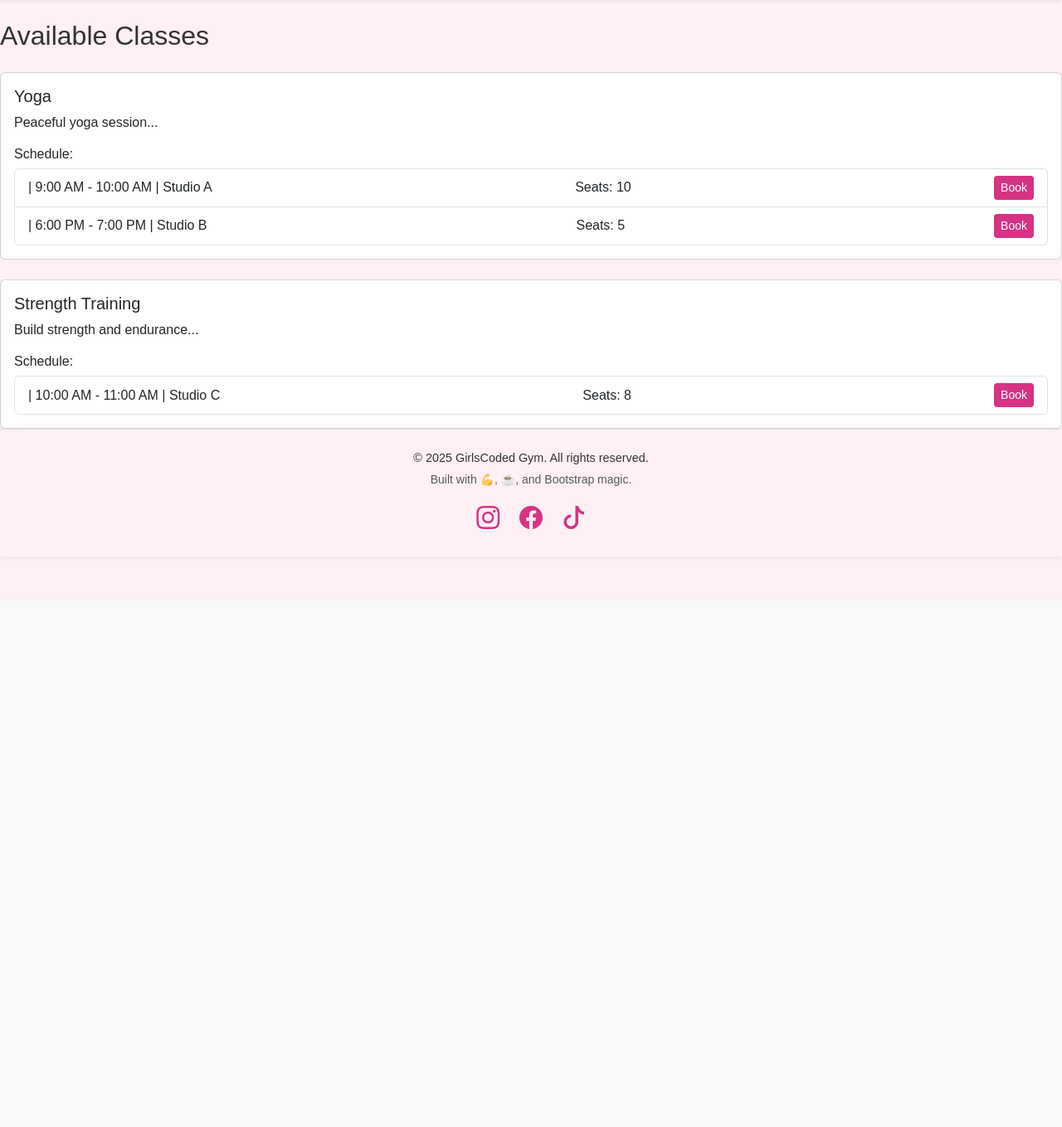
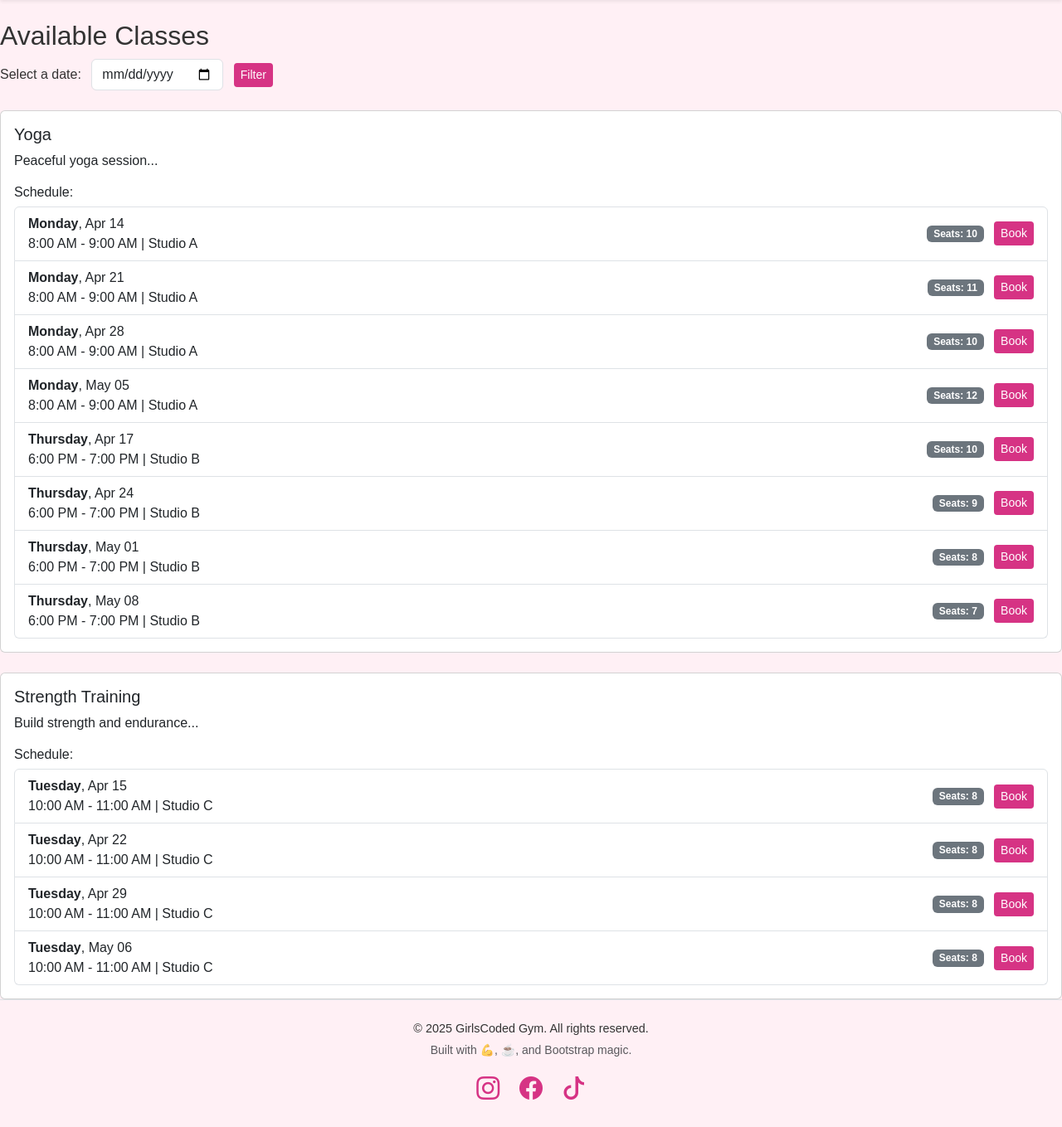
Before and after one commit to simplecodeingithub/GYM_FLASK_APP, a Flask app: page /classes in a window 1280 px wide. Shown: the part 76-1435 px from the top of the page at 83% size. Before the commit the page ends 751 px from the top, so only its background shows below. Run offline with Flask 3, Linux system fonts and the light colour scheme; parts of the project's set-up code (start-up, migrations or seed data) failed here and were passed over.

Commit message:
EDIT: Class scheduled page and class book page

```diff
--- a/flask_app/fake_data.py
+++ b/flask_app/fake_data.py
@@ -1,4 +1,14 @@
-# fake_data.py
+from datetime import date, timedelta
+
+def generate_day_of_week(d):
+    return d.strftime('%A')
+
+# # Base start date (Monday)
+# base_date = date(2025, 4, 21)
+
+# Always use the current Monday as base
+today = date.today()
+base_date = today - timedelta(days=today.weekday())  # gets this week's Monday
 
 mock_classes = [
     {
@@ -7,21 +17,26 @@ mock_classes = [
         "Description": "Peaceful yoga session...",
         "schedule": [
             {
-                "ScheduleID": 101,
-                "DayOfWeek": "Monday",
-                "StartTime": "9:00 AM",
-                "EndTime": "10:00 AM",
+                "ScheduleID": 100 + i,
+                "ScheduleDate": base_date + timedelta(days=offset),
+                "DayOfWeek": generate_day_of_week(base_date + timedelta(days=offset)),
+                "StartTime": "8:00 AM",
+                "EndTime": "9:00 AM",
                 "Location": "Studio A",
-                "AvailableSeats": 10
-            },
+                "AvailableSeats": 12 - (i % 3)  # Just to vary seat availability
+            }
+            for i, offset in enumerate(range(0, 28, 7))  # Monday for 4 weeks
+        ] + [
             {
-                "ScheduleID": 102,
-                "DayOfWeek": "Wednesday",
+                "ScheduleID": 200 + i,
+                "ScheduleDate": base_date + timedelta(days=offset),
+                "DayOfWeek": generate_day_of_week(base_date + timedelta(days=offset)),
                 "StartTime": "6:00 PM",
                 "EndTime": "7:00 PM",
                 "Location": "Studio B",
-                "AvailableSeats": 5
+                "AvailableSeats": 10 - (i % 4)
             }
+            for i, offset in enumerate(range(3, 31, 7))  # Thursday for 4 weeks
         ]
     },
     {
@@ -30,13 +45,15 @@ mock_classes = [
         "Description": "Build strength and endurance...",
         "schedule": [
             {
-                "ScheduleID": 103,
-                "DayOfWeek": "Tuesday",
+                "ScheduleID": 300 + i,
+                "ScheduleDate": base_date + timedelta(days=offset),
+                "DayOfWeek": generate_day_of_week(base_date + timedelta(days=offset)),
                 "StartTime": "10:00 AM",
                 "EndTime": "11:00 AM",
                 "Location": "Studio C",
                 "AvailableSeats": 8
             }
+            for i, offset in enumerate(range(1, 29, 7))  # Tuesday for 4 weeks
         ]
     }
 ]
--- a/flask_app/routes.py
+++ b/flask_app/routes.py
@@ -3,7 +3,7 @@ from app import app  # This pulls in the app instance
 from flask import render_template, request, url_for, flash,redirect
 from flask_app import app
 from flask_app.fake_data import mock_classes
-
+from datetime import datetime, date
 
 # define routes():
 @app.route('/')
@@ -21,7 +21,25 @@ def services():
 
 @app.route('/classes')
 def classes():
-    return render_template('classes.html', classes=mock_classes)
+    selected_date_str = request.args.get('date')
+    selected_date = None
+    filtered_classes = []
+
+    if selected_date_str:
+        selected_date = datetime.strptime(selected_date_str, '%Y-%m-%d').date()
+        for cls in mock_classes:
+            filtered_schedule = [
+                s for s in cls['schedule'] if s['ScheduleDate'] == selected_date
+            ]
+            if filtered_schedule:
+                filtered_classes.append({
+                    **cls,
+                    "schedule": filtered_schedule
+                })
+    else:
+        filtered_classes = mock_classes
+
+    return render_template('classes.html', classes=filtered_classes, selected_date=selected_date_str)
 
 @app.route('/book_class/<int:schedule_id>')
 def book_class(schedule_id):
--- a/flask_app/templates/classes.html
+++ b/flask_app/templates/classes.html
@@ -1,9 +1,16 @@
 {% extends "layout.html" %}
+{% block content %}
 
-{% block content %}
 <h2 class="mt-4">Available Classes</h2>
 
-  <!-- Flash messages (Only for this page) -->
+<!-- Calendar filter -->
+<form method="GET" action="{{ url_for('classes') }}" class="mb-4">
+  <label for="date">Select a date:</label>
+  <input type="date" id="date" name="date" value="{{ selected_date }}" class="form-control w-auto d-inline-block mx-2">
+  <button type="submit" class="btn btn-sm btn-primary">Filter</button>
+</form>
+
+<!-- Flash Messages -->
 {% with messages = get_flashed_messages(with_categories=true) %}
   {% if messages %}
     <div class="mt-3">
@@ -17,7 +24,12 @@
   {% endif %}
 {% endwith %}
 
-  <!-- Your class listings -->
+<!-- No classes found -->
+{% if not classes %}
+  <div class="alert alert-warning">No classes available on this date.</div>
+{% endif %}
+
+<!-- Class listings -->
 {% for cls in classes %}
   <div class="card mt-4">
     <div class="card-body">
@@ -28,16 +40,22 @@
       <ul class="list-group">
         {% for schedule in cls.schedule %}
           <li class="list-group-item d-flex justify-content-between align-items-center">
-              {{ schedule.Day_of_the_Week }} | {{ schedule.StartTime }} - {{ schedule.EndTime }} | {{ schedule.Location }}
-              <span>Seats: {{ schedule.AvailableSeats }}</span>
+            <div>
+              <strong>{{ schedule.DayOfWeek }}</strong>, {{ schedule.ScheduleDate.strftime('%b %d') }}<br>
+              {{ schedule.StartTime }} - {{ schedule.EndTime }} | {{ schedule.Location }}
+            </div>
+            <div>
+              <span class="badge bg-secondary me-2">Seats: {{ schedule.AvailableSeats }}</span>
               <a href="{{ url_for('book_class', schedule_id=schedule.ScheduleID) }}"
-                 class="btn btn-sm btn-primary {% if schedule.AvailableSeats == 0 %}disabled{% endif %}">
+                 class="btn btn-sm btn-{{ 'primary' if schedule.AvailableSeats > 0 else 'secondary disabled' }}">
                 Book
               </a>
+            </div>
           </li>
         {% endfor %}
       </ul>
     </div>
   </div>
 {% endfor %}
+
 {% endblock %}
```
Lines whose indentation alone changed are shown as unchanged.
